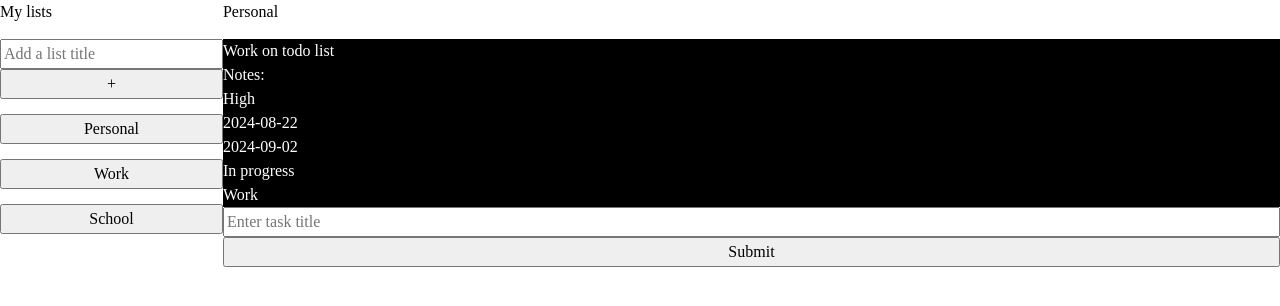
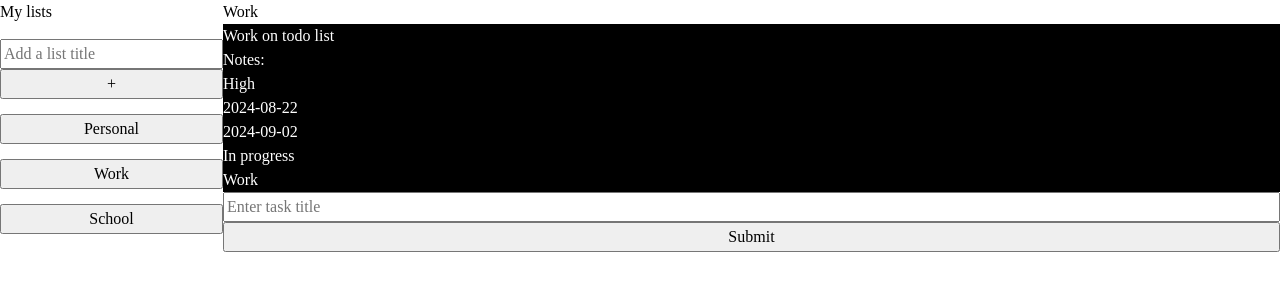
Before and after one commit to chanchantang/todo, a website built with webpack: page src/template.html in a window 1280 px wide. Both pictures are taken after a click on the button "Work". Built offline with nearby package versions, Linux system fonts and the light colour scheme.

Commit message:
fix: renamed category.js and updated README and minor bugs with no name entries'
'

```diff
--- a/src/modules/domManipulation.js
+++ b/src/modules/domManipulation.js
@@ -1,6 +1,6 @@
 import { createTask, tasks } from './tasks'
 import { addTaskModalEvent, addCategoryButtonEvent } from "./eventListeners";
-import { categories } from './category';
+import { categories } from './categories';
 
 const taskCards = document.querySelector('.task-cards');
 
@@ -79,7 +79,9 @@ export function displayAllTaskCards() {
   }
 }
 
+const taskCategoryTitle = document.querySelector('.task-cards-category');
 export function displayTaskCardByCategory(category) {
+  taskCategoryTitle.innerHTML = category; // maybe move this to a new function
   for (const [id, task] of Object.entries(tasks)) {
     if (task.category != category) continue;
     // const newTask = createTask(task.title, task.priority, task.startDate, task.dueDate, task.status, task.notes, task.category, id);
--- a/src/modules/eventListeners.js
+++ b/src/modules/eventListeners.js
@@ -1,6 +1,6 @@
 import * as domMan from "./domManipulation";
 import { createTask, tasks } from './tasks'
-import { categories } from "./category";
+import { categories } from "./categories";
 
 const dialog = document.querySelector("dialog");
 const closeButton = document.querySelector("dialog button");
@@ -58,6 +58,7 @@ const dialogCategory = document.querySelector('.dialog-category');
 function addTaskChangeListener(dom, property) {
   dom.addEventListener('input', () => {
     const newValue = dom.value;
+    if (!newValue) return;
     const taskId = dialog.dataset.value;
     tasks[taskId][property] = newValue;
   });
@@ -71,6 +72,7 @@ addTaskChangeListener(dialogCategory, 'category');
 // also changes ui
 dialogTitle.addEventListener('input', () => {
   const newTitle = dialogTitle.value;
+  if (!newTitle) return;
   const taskId = dialog.dataset.value;
   tasks[taskId].title = newTitle;
   domMan.updateTaskCardTitle(taskId, newTitle);
--- a/src/template.html
+++ b/src/template.html
@@ -16,10 +16,10 @@
             </form>
         </div>
         <div class="task-container">
+            <div class="task-cards-category">Personal</div>
             <div class="task-cards">
-                <div class="card-category">Personal</div>
+
             </div>
-
             <form class='new-task-form' action="" onsubmit="return false;">
                 <input type="text" class="text" placeholder="Enter task title">
                 <button type="submit">Submit</button>
```
Also changed, not shown: README.md, src/modules/categories.js (renamed from src/modules/category.js).
